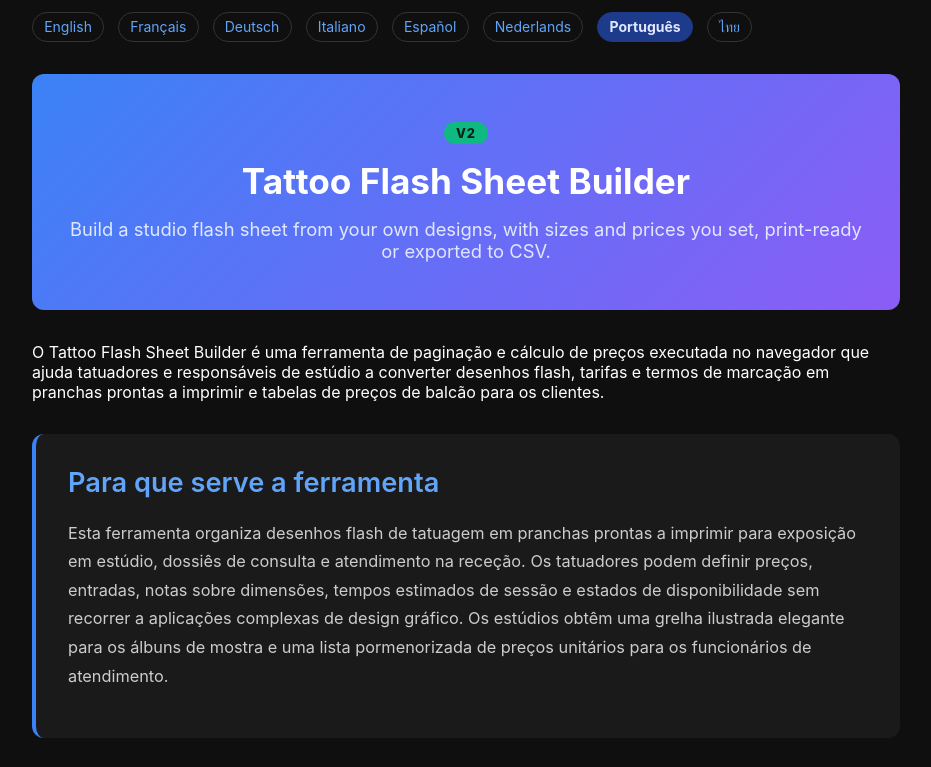
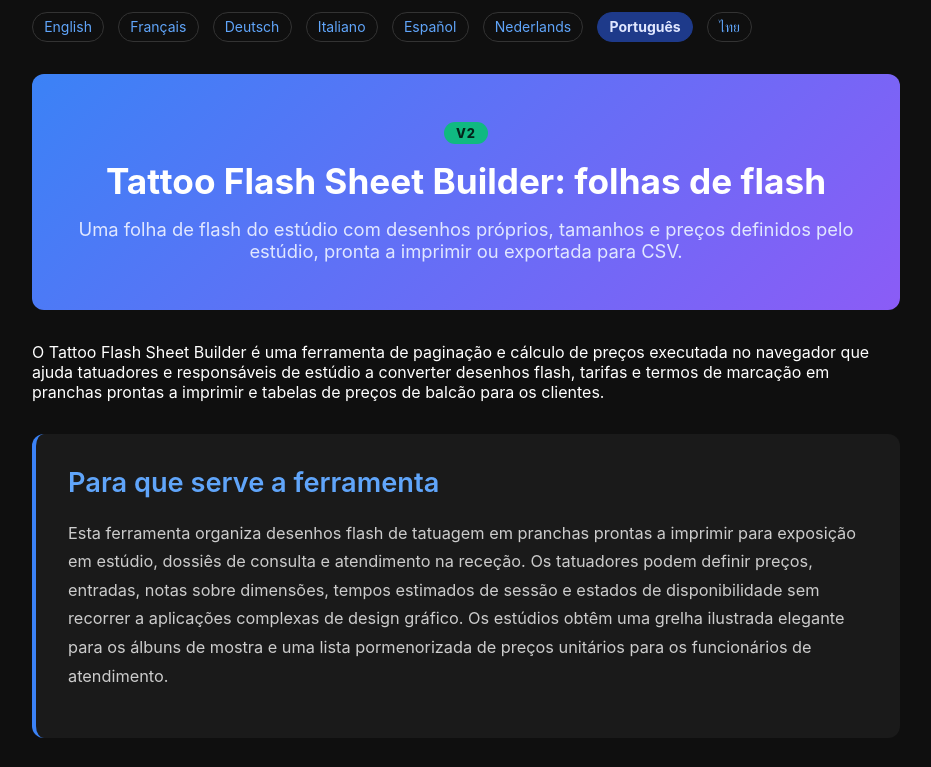
Before and after one commit to Poli-International/flash-sheet-builder, a website: page documentation-pt.html in a window 1280 px wide. Shown: the top 767 px of the page, without its empty margins (174-1105 px from the left). Drawn offline with Linux system fonts and the light colour scheme.

Commit message:
sync documentation-pt.html from the live site
The website copy of this tool moved on and the repo did not, so an
AI Studio import from here would have reverted it.

```diff
--- a/documentation-pt.html
+++ b/documentation-pt.html
@@ -3,7 +3,7 @@
 <head><meta name="robots" content="noindex,nofollow">
     <meta charset="UTF-8">
     <meta name="viewport" content="width=device-width, initial-scale=1.0">
-    <title>Tattoo Flash Sheet Builder Documentation | Poli International</title>
+    <title>Tattoo Flash Sheet Builder: folhas de flash Documentação | Poli International</title>
     <meta name="description" content="Build a studio flash sheet from your own designs, with sizes and prices you set, print-ready or exported to CSV.">
     <link rel="canonical" href="https://poliinternational.com/flash-sheet-builder/">
     <style>
@@ -41,8 +41,8 @@
     <div class="entry-content">
         <div class="doc-hero">
             <span class="v2">V2</span>
-            <h1>Tattoo Flash Sheet Builder</h1>
-            <p>Build a studio flash sheet from your own designs, with sizes and prices you set, print-ready or exported to CSV.</p>
+            <h1>Tattoo Flash Sheet Builder: folhas de flash</h1>
+            <p>Uma folha de flash do estúdio com desenhos próprios, tamanhos e preços definidos pelo estúdio, pronta a imprimir ou exportada para CSV.</p>
         </div>
         <p>O Tattoo Flash Sheet Builder é uma ferramenta de paginação e cálculo de preços executada no navegador que ajuda tatuadores e responsáveis de estúdio a converter desenhos flash, tarifas e termos de marcação em pranchas prontas a imprimir e tabelas de preços de balcão para os clientes.</p>
         <div class="doc-section">
@@ -162,8 +162,8 @@
         <p>A ferramenta não gere políticas de cancelamento, pedidos de reembolso nem a maioridade legal dos clientes. Os proprietários de estúdio e tatuadores são os únicos responsáveis por definir as regras de marcação, averiguar a idade legal para consentimento e cumprir a legislação aplicável.</p>
         </div>
         <div class="doc-section">
-            <h2>Use the tool</h2>
-            <p><a href="https://poliinternational.com/flash-sheet-builder/" target="_top">Open the Tattoo Flash Sheet Builder</a>. Everything runs in your browser; nothing you enter is sent anywhere.</p>
+            <h2>Utilize a ferramenta</h2>
+            <p><a href="https://poliinternational.com/flash-sheet-builder/" target="_top">Abra o Tattoo Flash Sheet Builder</a>. Tudo é executado no seu navegador; nada do que introduzir é enviado para lado nenhum.</p>
         </div>
     </div>
 </body>
```
